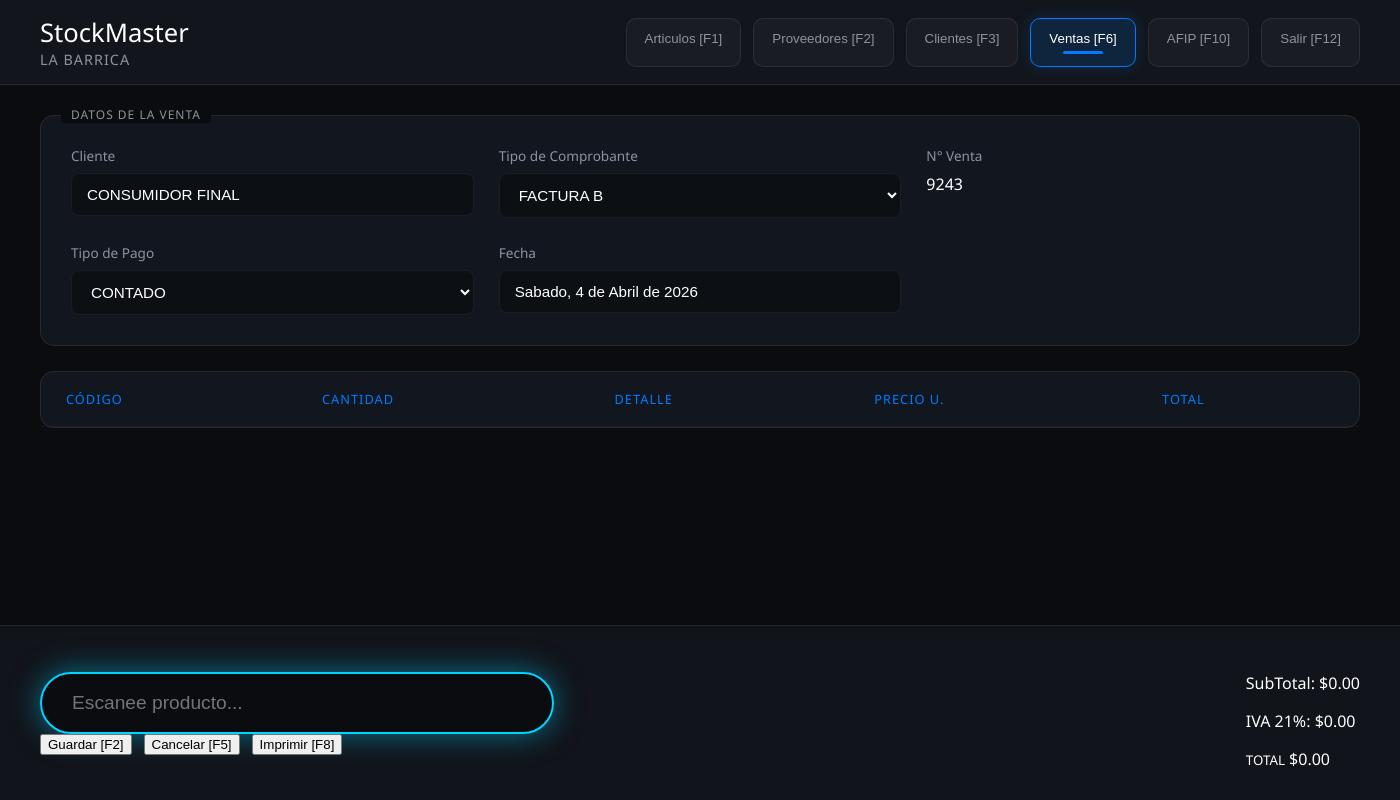
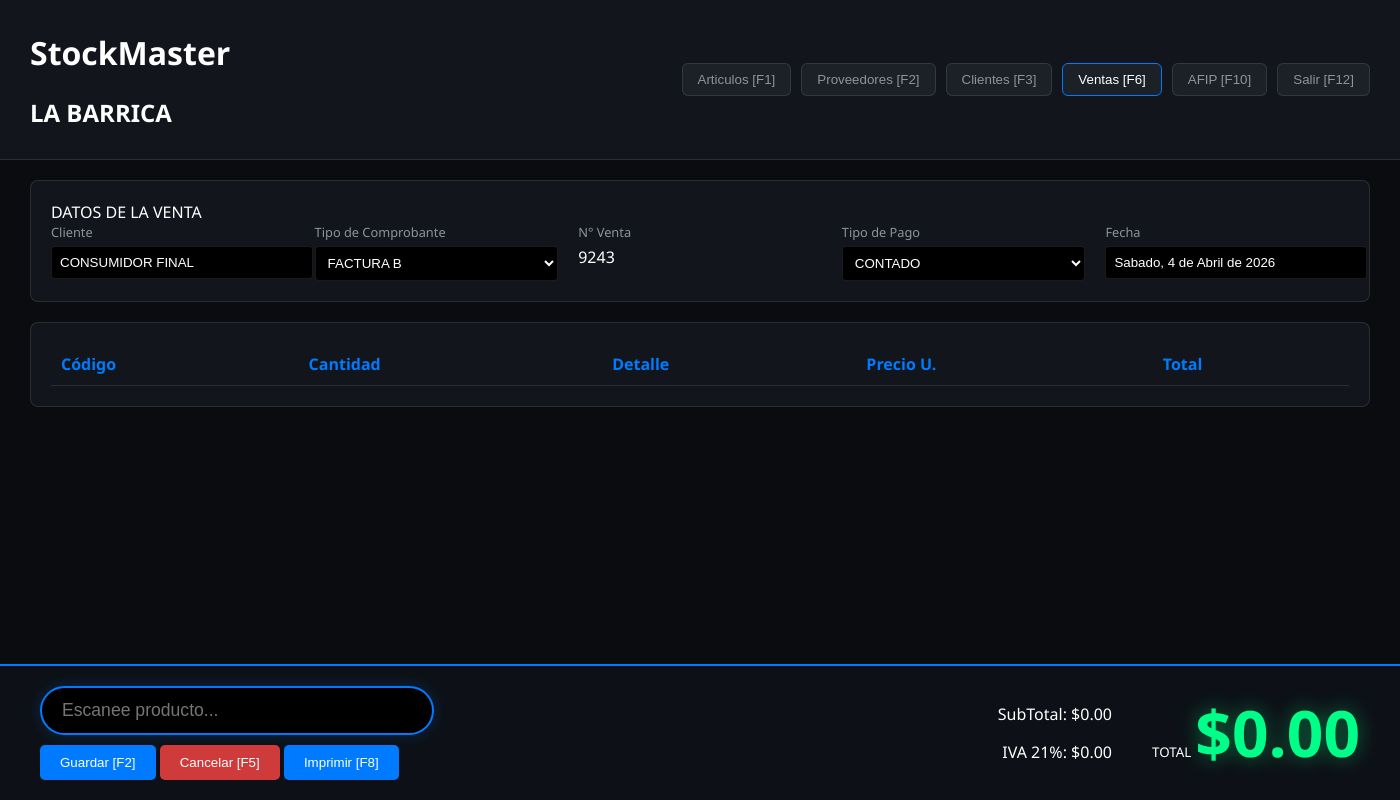
Before and after one commit to ctha09/software-de-ventas, an Electron app: page index.html in a window 1400 px wide. Drawn offline with Linux system fonts and the light colour scheme; no server answers.

Commit message:
Update style.css

```diff
--- a/style.css
+++ b/style.css
@@ -1,317 +1,114 @@
-/* --- 1. VARIABLES DE DISEÑO PROFESIONAL --- */
 :root {
-    /* Paleta Oscura */
-    --bg-main: #0a0c10;
-    --bg-nav: #12161c;
-    --bg-panel: rgba(20, 26, 35, 0.85);
-
-    /* Colores de Acento y Neón */
-    --color-accent: #007bff; /* Azul profesional */
-    --color-neon-blue: #00d4ff; /* Azul neón para el input */
-    --color-neon-green: #00ff88; /* Verde neón para el Total */
-    --color-exit: #ff4d4d;
-
-    /* Texto y Bordes */
-    --text-main: #ffffff;
+    --bg-dark: #0a0c10;
+    --panel-bg: #12161c;
+    --accent-blue: #007bff;
+    --neon-green: #00ff88;
     --text-muted: #8b949e;
-    --border-glass: rgba(255, 255, 255, 0.08);
-
-    /* Efectos */
-    --border-radius-main: 14px;
-    --transition-fast: 0.2s ease;
+    --border: rgba(255,255,255,0.1);
 }
 
-/* --- 2. ESTILOS BASE Y LAYOUT --- */
 body {
-    background-color: var(--bg-main);
-    color: var(--text-main);
-    font-family: 'Segoe UI', system-ui, -apple-system, sans-serif;
+    background-color: var(--bg-dark);
+    color: white;
+    font-family: 'Segoe UI', sans-serif;
     margin: 0;
     height: 100vh;
     display: flex;
     flex-direction: column;
-    overflow: hidden; /* Evita scrolls innecesarios en el body */
 }
 
-h1, h2 { margin: 0; font-weight: normal; }
-
-/* --- 3. BARRA DE NAVEGACIÓN SUPERIOR (F-KEYS) --- */
+/* Header Distribuido */
 .main-nav-container {
-    background-color: var(--bg-nav);
     display: flex;
     justify-content: space-between;
     align-items: center;
-    padding: 15px 40px;
-    border-bottom: 1px solid var(--border-glass);
+    padding: 10px 30px;
+    background: var(--panel-bg);
+    border-bottom: 1px solid var(--border);
 }
 
-.software-titles h1 { font-size: 1.6rem; color: var(--text-main); }
-.software-titles h2 { font-size: 0.9rem; color: var(--text-muted); text-transform: uppercase; letter-spacing: 1px; }
+.f-keys-grid { display: flex; gap: 10px; }
+.nav-item {
+    background: #1c2128;
+    border: 1px solid var(--border);
+    color: var(--text-muted);
+    padding: 8px 15px;
+    border-radius: 6px;
+    cursor: pointer;
+}
+.nav-item.active { border-color: var(--accent-blue); color: white; }
 
-.f-keys-grid { display: flex; gap: 12px; }
+/* Contenido Principal con espacio */
+.content-wrapper { flex: 1; padding: 20px 30px; }
 
-.nav-item {
-    background-color: rgba(255, 255, 255, 0.03);
-    border: 1px solid var(--border-glass);
-    color: var(--text-muted);
-    padding: 12px 18px;
-    border-radius: 10px;
-    cursor: pointer;
-    text-align: center;
-    transition: all var(--transition-fast);
-    display: flex;
-    flex-direction: column;
-    align-items: center;
-    min-width: 90px;
+.dark-panel {
+    background: var(--panel-bg);
+    border: 1px solid var(--border);
+    border-radius: 8px;
+    padding: 20px;
+    margin-bottom: 20px;
 }
 
-.nav-item .icon { font-size: 1.2rem; margin-bottom: 5px; }
-.nav-item .text { font-size: 0.85rem; }
-.nav-item small { color: #555; font-size: 0.7rem; margin-top: 3px; }
-
-.nav-item:hover {
-    background-color: rgba(0, 123, 255, 0.1);
-    border-color: var(--color-accent);
-    color: var(--text-main);
-    transform: translateY(-2px);
+/* Formulario en Grid para que no se amontone */
+.grid-form-layout {
+    display: grid;
+    grid-template-columns: repeat(auto-fit, minmax(200px, 1fr));
+    gap: 20px;
 }
 
-.nav-item.active {
-    background-color: rgba(0, 123, 255, 0.15);
-    border-color: var(--color-accent);
-    color: var(--text-main);
+.input-block label { display: block; color: var(--text-muted); font-size: 0.8rem; margin-bottom: 5px; }
+.input-block input, .input-block select {
+    width: 100%;
+    background: #000;
+    border: 1px solid var(--border);
+    color: white;
+    padding: 8px;
+    border-radius: 4px;
+}
+
+/* Tabla que ocupa el ancho */
+table { width: 100%; border-collapse: collapse; }
+th { color: var(--accent-blue); text-align: left; padding: 10px; border-bottom: 1px solid var(--border); }
+td { padding: 10px; border-bottom: 1px solid rgba(255,255,255,0.05); }
+
+/* Footer con Lector a la Izquierda y Total a la Derecha */
+.tech-footer {
+    display: flex;
+    justify-content: space-between; /* Esto separa el lector del total */
+    align-items: center;
+    padding: 20px 40px;
+    background: #0d1117;
+    border-top: 2px solid var(--accent-blue);
+}
+
+#barcode-input {
+    background: #000;
+    border: 2px solid var(--accent-blue);
+    color: var(--neon-green);
+    padding: 12px 20px;
+    font-size: 1.1rem;
+    border-radius: 25px;
+    width: 350px;
+    outline: none;
     box-shadow: 0 0 15px rgba(0, 123, 255, 0.2);
 }
 
-.nav-item.active::after {
-    content: '';
-    display: block;
-    height: 3px;
-    background-color: var(--color-accent);
-    width: 60%;
-    border-radius: 10px;
-    margin-top: 5px;
+.totals-section { display: flex; align-items: center; gap: 40px; text-align: right; }
+.massive-total { line-height: 1; }
+.massive-total span {
+    font-size: 4rem;
+    color: var(--neon-green);
+    font-weight: bold;
+    text-shadow: 0 0 20px rgba(0, 255, 136, 0.4);
 }
 
-.nav-item.exit:hover {
-    background-color: rgba(255, 77, 77, 0.1);
-    border-color: var(--color-exit);
-    color: var(--color-exit);
+.btn-f {
+    background: var(--accent-blue);
+    border: none;
+    color: white;
+    padding: 10px 20px;
+    border-radius: 5px;
+    margin-top: 10px;
+    cursor: pointer;
 }
-
-/* --- 4. CONTENIDO PRINCIPAL --- */
-.content-wrapper {
-    flex: 1;
-    padding: 30px 40px;
-    overflow-y: auto; /* Scroll solo en el contenido si es necesario */
-}
-
-.dark-panel {
-    background-color: var(--bg-panel);
-    backdrop-filter: blur(12px);
-    border-radius: var(--border-radius-main);
-    border: 1px solid var(--border-glass);
-    margin-bottom: 25px;
-    position: relative;
-}
-
-.panel-label {
-    position: absolute;
-    top: -10px;
-    left: 20px;
-    background-color: var(--bg-main);
-    padding: 0 10px;
-    color: var(--text-muted);
-    font-size: 0.75rem;
-    text-transform: uppercase;
-    letter-spacing: 1px;
-}
-
-/* Grid de Formulario */
-.grid-form-layout {
-    display: grid;
-    grid-template-columns: repeat(3, 1fr);
-    gap: 25px;
-    padding: 30px;
-}
-
-.input-block label {
-    display: block;
-    color: var(--text-muted);
-    font-size: 0.85rem;
-    margin-bottom: 8px;
-}
-
-.input-block input, .input-block select {
-    width: 100%;
-    padding: 12px 15px;
-    background-color: rgba(0, 0, 0, 0.3);
-    border: 1px solid rgba(255, 255, 255, 0.05);
-    color: var(--text-main);
-    border-radius: 8px;
-    font-size: 0.95rem;
-    box-sizing: border-box;
-}
-
-.input-with-action { position: relative; }
-.input-with-action input { padding-right: 40px; }
-.action-icon {
-    position: absolute;
-    right: 5px;
-    top: 50%;
-    transform: translateY(-50%);
-    background: none;
-    border: none;
-    color: var(--color-accent);
-    cursor: pointer;
-    font-size: 1.1rem;
-}
-
-.input-block.info-only span {
-    font-size: 1.2rem;
-    font-weight: bold;
-    color: var(--text-main);
-}
-
-/* Grilla de Productos */
-.products-grid-container {
-    height: 40vh;
-    overflow-y: auto;
-}
-
-#ventas-grid {
-    width: 100%;
-    border-collapse: collapse;
-}
-
-#ventas-grid th, #ventas-grid td {
-    text-align: left;
-    padding: 18px 25px;
-    border-bottom: 1px solid rgba(255, 255, 255, 0.03);
-}
-
-#ventas-grid th {
-    color: var(--color-accent);
-    font-weight: normal;
-    text-transform: uppercase;
-    font-size: 0.8rem;
-    letter-spacing: 1px;
-}
-
-/* --- 5. FOOTER TECNOLÓGICO Y PROFESIONAL --- */
-.tech-footer {
-    background-color: rgba(18, 22, 28, 0.95);
-    backdrop-filter: blur(20px);
-    border-top: 1px solid var(--border-glass);
-    padding: 30px 40px;
-    display: flex;
-    justify-content: space-between;
-    align-items: center;
-}
-
-.left-action-zone {
-    display: flex;
-    flex-direction: column;
-    gap: 20px;
-}
-
-/* Input Neón del Lector */
-.neon-input-wrapper {
-    position: relative;
-}
-
-#barcode-input {
-    background-color: rgba(0, 0, 0, 0.4);
-    border: 2px solid var(--color-neon-blue);
-    color: var(--color-neon-green);
-    padding: 18px 30px;
-    font-size: 1.2rem;
-    border-radius: 35px;
-    width: 450px;
-    outline: none;
-    box-shadow: 0 0 20px rgba(0, 212, 255, 0.3);
-    transition: box-shadow 0.3s ease;
-}
-
-#barcode-input:focus {
-    box-shadow: 0 0 30px rgba(0, 212, 255, 0.5);
-}
-
-/* Botones de Acción de Footer */
-.action-buttons-row {
-    display: flex;
-    gap: 12px;
-}
-
-.btn-f-action {
-    background-color: rgba(255, 255, 255, 0.05);
-    border: 1px solid var(--border-glass);
-    color: var(--text-muted);
-    padding: 12px 20px;
-    border-radius: 8px;
-    cursor: pointer;
-    font-size: 0.9rem;
-    transition: background var(--transition-fast);
-}
-
-.btn-f-action:hover {
-    background-color: rgba(255, 255, 255, 0.1);
-    color: var(--text-main);
-}
-
-/* Zona de Totales */
-.totals-zone {
-    display: flex;
-    align-items: flex-end;
-    gap: 40px;
-}
-
-.totals-breakdown {
-    display: flex;
-    flex-direction: column;
-    gap: 8px;
-    color: var(--text-muted);
-    font-size: 0.85rem;
-    text-align: right;
-}
-
-.total-item {
-    display: flex;
-    justify-content: flex-end;
-    gap: 15px;
-}
-
-.total-item .val {
-    color: var(--text-main);
-    font-weight: bold;
-}
-
-/* Gran Total Neón */
-.massive-total-panel {
-    text-align: right;
-}
-
-.massive-total-panel .label {
-    display: block;
-    color: var(--text-muted);
-    font-size: 1.1rem;
-    margin-bottom: 5px;
-}
-
-.massive-total-panel .value {
-    font-size: 4rem;
-    color: var(--color-neon-green);
-    font-weight: bold;
-    text-shadow: 0 0 25px rgba(0, 255, 136, 0.5);
-    line-height: 1;
-}
-
-/* Barra de Estado */
-.status-bar {
-    background-color: #000;
-    padding: 8px 40px;
-    font-size: 0.8rem;
-    color: #555;
-    display: flex;
-    justify-content: space-between;
-}
+.btn-f.cancel { background: #cf3a3a; }
```
